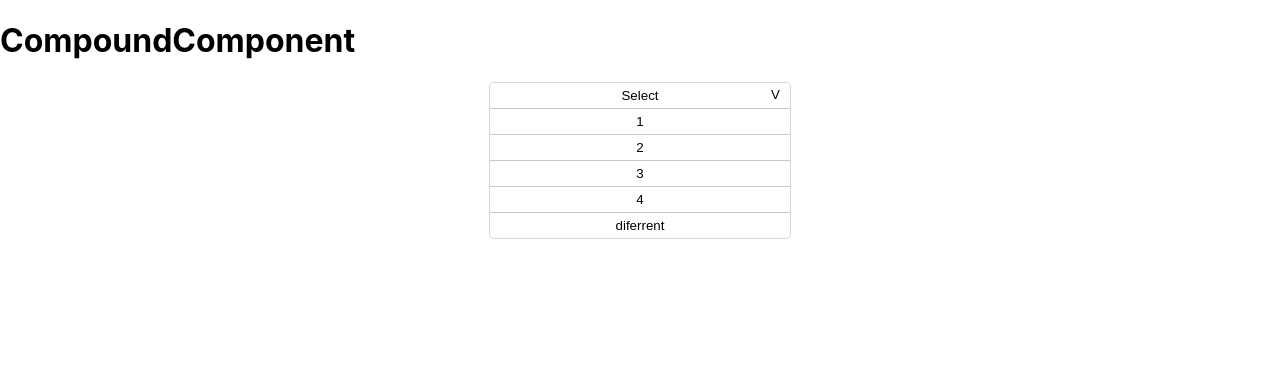
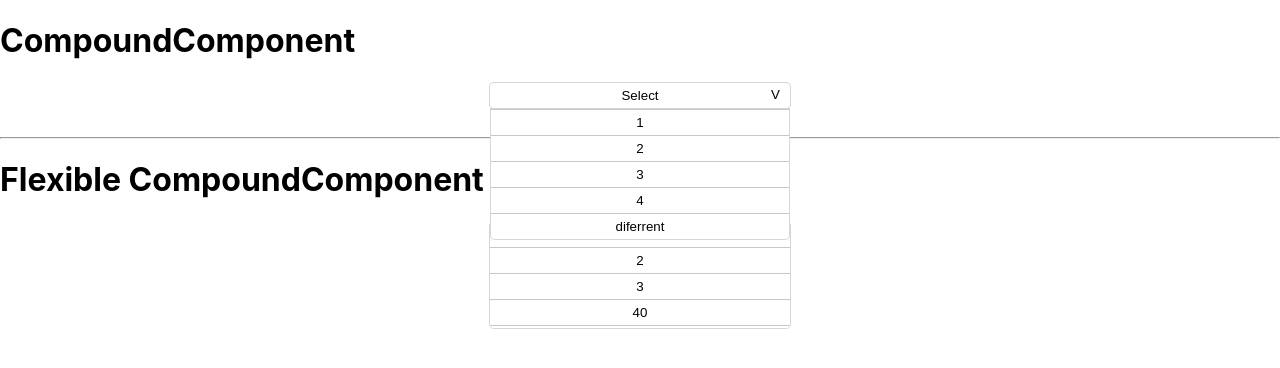
Before and after one commit to camilo56/react-patterns, a React (Create React App) app: page / in a window 1280 px wide. Both pictures are taken after a click on the button "Select". Shown: the top 368 px of the page. Built offline with nearby package versions, Linux system fonts and the light colour scheme.

Commit message:
FlexibleCompoundComponent aaded

```diff
--- a/src/App.js
+++ b/src/App.js
@@ -1,8 +1,8 @@
 import React, { Component } from 'react';
 import CompoundComponent from './compoundComponent/CompoundComponent';
+import FlexibleCompoundComponent from './flexibleCompoundComponent/FlexibleCompoundComponent';
 // import logo from './assets/logo.svg';
 // import './App.css';
-
 
 class App extends Component {
   render() {
@@ -17,6 +17,17 @@ class App extends Component {
             <CompoundComponent.Option>4</CompoundComponent.Option>
             <CompoundComponent.Option value="custom" onClick={e => alert("Different Click")}>diferrent</CompoundComponent.Option>
           </CompoundComponent>
+
+          <br/><hr/>
+
+          <h1>Flexible CompoundComponent</h1>
+          <FlexibleCompoundComponent onChange={value => console.log("option Selected", value)}>
+            <FlexibleCompoundComponent.Option value="01">1</FlexibleCompoundComponent.Option>
+            <FlexibleCompoundComponent.Option value="02">2</FlexibleCompoundComponent.Option>
+            <FlexibleCompoundComponent.Option value="03">3</FlexibleCompoundComponent.Option>
+            <FlexibleCompoundComponent.Option>40</FlexibleCompoundComponent.Option>
+            <FlexibleCompoundComponent.Option value="custom" onClick={e => alert("Different Click")}>diferrent</FlexibleCompoundComponent.Option>
+          </FlexibleCompoundComponent>
         </header>
       </div>
     );
--- a/src/compoundComponent/CompoundComponent.css
+++ b/src/compoundComponent/CompoundComponent.css
@@ -1,23 +1,51 @@
 .compoundComponent{
-    height: 26px;
+    outline: none;
     margin: 0 auto;
     font-size: 16px;
     max-width: 300px;
-    overflow: hidden;
+    position: relative;
     border-radius: 5px;
     background: white;
     border: 1px solid #cccc;
 }
 
-.compoundComponent.showOptions {
-    height: auto;
+.compoundComponent > button:first-child {
+    border: none;
+    outline: none;
+    position: relative;
 }
 
-.compoundComponent * {
+.compoundComponent > button:first-child::before {
+    top: 50%;
+    right: 10px;
+    content: "V";
+    position: absolute;
+    margin-top: -8px;
+}
+
+.compoundComponent .contOptions {
+    width: 100%;
+    height: 0px;
+    visibility: hidden;
+    z-index: 10000;
+    overflow: hidden;
+    position: absolute;
+    background: white;
+    box-sizing: border-box;
+    border: 1px solid #cccc;
+    border-radius: 0px 0px 5px 5px;
+}
+
+.compoundComponent .contOptions.showOptions {
+    height: auto;
+    visibility: initial;
+}
+
+.compoundComponent .contOptions * {
     display: block;
 }
 
-.compoundComponent > button {
+.compoundComponent > button, .compoundComponent .contOptions > button {
     width: 100%;
     border: none;
     padding: 5px;
@@ -27,15 +55,3 @@
     text-overflow: ellipsis;
     border-top: 1px solid #cac7c7;
 }
-
-.compoundComponent > button:first-child {
-    border: none;
-    position: relative;
-}
-.compoundComponent > button:first-child::before {
-    top: 50%;
-    right: 10px;
-    content: "V";
-    position: absolute;
-    margin-top: -8px;
-}
--- a/src/compoundComponent/CompoundComponent.jsx
+++ b/src/compoundComponent/CompoundComponent.jsx
@@ -30,10 +30,12 @@ class CompoundComponent extends React.Component{
         let { defaultName = "Select", onChange } = this.props;
         let { value = defaultName } = this.state;
 
-        return <div className="compoundComponent" onBlur={this.hideOptions} onClick={this.showOptions} ref={div => this.container = div}>
+        return <div className="compoundComponent" onBlur={this.hideOptions} onClick={this.showOptions}>
                     <button onClick={this.toggleOptions}>{value}</button>
-                    {React.Children.map(this.props.children, child => React.cloneElement(child,
-                                                                                        {optionSelected: this.optionSelected, onChange}))}
+                    <div className="contOptions" ref={div => this.container = div}>
+                        {React.Children.map(this.props.children, child => React.cloneElement(child,
+                                                                                            {optionSelected: this.optionSelected, onChange}))}
+                    </div>
                 </div>
     }
 }
--- /dev/null
+++ b/src/flexibleCompoundComponent/FlexibleCompoundComponent.css
@@ -0,0 +1,36 @@
+.flexibleCompoundComponent{
+    outline: none;
+    overflow: auto;
+    margin: 0 auto;
+    font-size: 16px;
+    max-width: 300px;
+    max-height: 106px;
+    position: relative;
+    border-radius: 5px;
+    background: white;
+    border: 1px solid #cccc;
+}
+
+.flexibleCompoundComponent * {
+    display: block;
+}
+
+.flexibleCompoundComponent > button{
+    width: 100%;
+    border: none;
+    padding: 5px;
+    outline: none;
+    overflow: hidden;
+    white-space: nowrap;
+    background: transparent;
+    text-overflow: ellipsis;
+    border-top: 1px solid #cac7c7;
+}
+
+.flexibleCompoundComponent > button:first-child{
+    border: none;
+}
+
+.flexibleCompoundComponent > button.selected{
+    background: #bccef3;
+}
--- /dev/null
+++ b/src/flexibleCompoundComponent/FlexibleCompoundComponent.jsx
@@ -0,0 +1,36 @@
+import React from 'react';
+import "./FlexibleCompoundComponent.css"
+
+const OptionContext = React.createContext({
+    optionSelected: () => {},
+})
+
+class FlexibleCompoundComponent extends React.Component{
+    static Option = props => <OptionContext.Consumer>
+                                {({value, optionSelected}) => {
+                                    let className = value === props.children || value === props.value ? "selected": "";
+
+                                    return <button className={className} onMouseDown={e => optionSelected(props)}>{props.children}</button>
+                                }}
+                            </OptionContext.Consumer>
+
+    optionSelected = ({value, children, onClick = () => {}}) => {
+        if(!value){ value = children }
+        this.setState({value}, () => {this.props.onChange(this.state.value); onClick()})
+    }
+
+    state = {
+        value: "",
+        optionSelected: this.optionSelected
+    };
+
+    render(){
+        return <div className="flexibleCompoundComponent" ref={div => this.firstItem = div}>
+                    <OptionContext.Provider value={this.state}>
+                        {this.props.children}
+                    </OptionContext.Provider>
+                </div>
+    }
+}
+
+export default FlexibleCompoundComponent;
```
